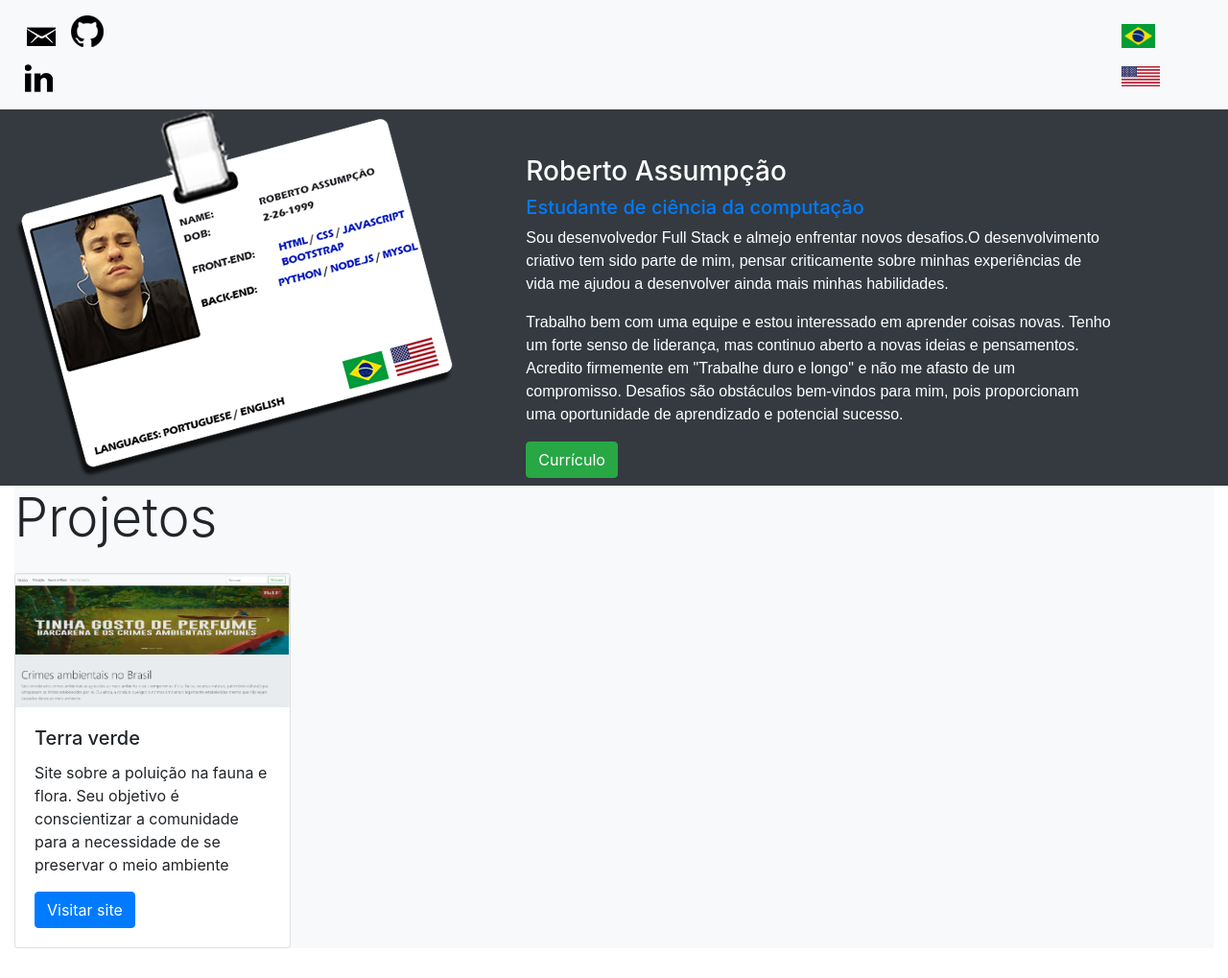
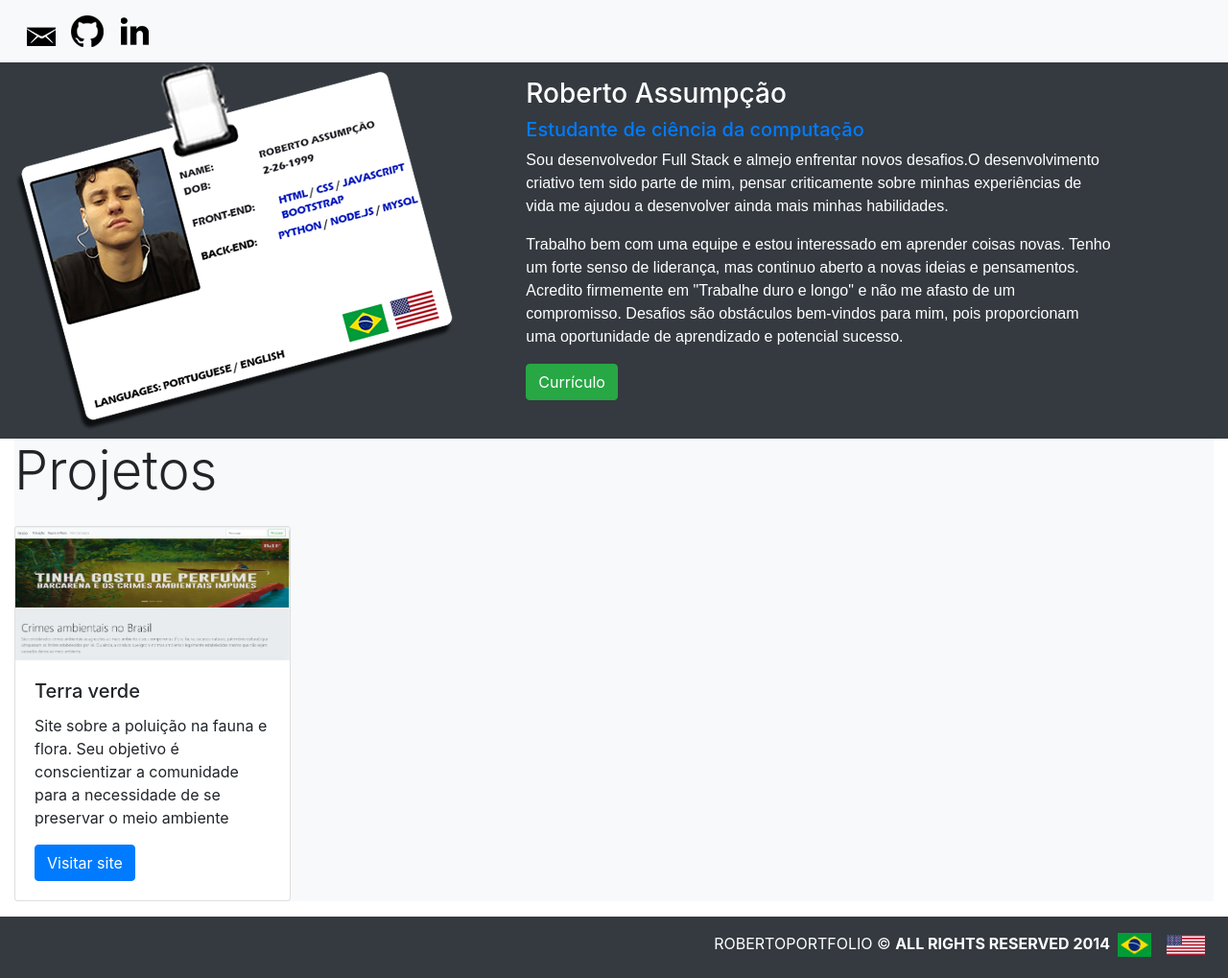
Before and after one commit to RobertoAssumpcao/portfolio, a plain HTML site: page index.html in a window 1280 px wide. Shown: the whole page at 96% size. Before the commit the page ends 988 px from the top, so only its background shows below. Drawn offline with nearby package versions, Linux system fonts and the light colour scheme.

Commit message:
Adicionei rodapé e consertei um erro responsivo

```diff
--- a/index.html
+++ b/index.html
@@ -13,14 +13,10 @@
   <body>
       <!-- Start Header area-->
       <nav class="navbar navbar-expand navbar-light bg-light">
-          <div class="nav navbar-nav">
-              <a class="nav-item nav-link" href="mailto:robertopaiva26@outlook.com"><img src="img/email.png"></a>
-              <a class="nav-item nav-link" href="https://github.com/RobertoAssumpcao"><img src="img/github.png"></a>
-              <a class="nav-item nav-link" href="https://www.linkedin.com/in/roberto-assump%C3%A7%C3%A3o/"><img src="img/linkedin.png"></a>
-          </div>
-          <div class="nav navbar-nav" style="margin-left: 1000px;">
-            <a class="nav-item nav-link" href="index.html"><img style="width: 35px;" src="img/1280px-Flag_of_Brazil.svg.png" alt="versão português"></a>
-            <a class="nav-item nav-link" href="indexingles.html"><img style="width: 40px;" src="img/2000px-Flag_of_the_United_States.svg.png" alt="versão inglês"></a>
+        <div class="nav navbar-nav">
+          <a class="nav-item nav-link" href="mailto:robertopaiva26@outlook.com"><img src="img/email.png"></a>
+          <a class="nav-item nav-link" href="https://github.com/RobertoAssumpcao"><img src="img/github.png"></a>
+          <a class="nav-item nav-link" href="https://www.linkedin.com/in/roberto-assump%C3%A7%C3%A3o/"><img src="img/linkedin.png"></a>
         </div>
       </nav>
       <!-- End Header area-->
@@ -31,7 +27,7 @@
            <h1><img class="img-fluid" src="img/card.png" alt="Roberto"></h1>
           </div>
           <div class="col-xs-12 col-sm-12 col-md-6 col-lg-6">
-            <h3 class="text-white mt-5">Roberto Assumpção</h3>
+            <h3 class="text-white mt-3">Roberto Assumpção</h3>
             <h5 class="text-primary">Estudante de ciência da computação</h5>
             <p class="text-white" style="font-family: Arial, Helvetica, sans-serif;">Sou desenvolvedor Full Stack e almejo enfrentar novos
               desafios.O desenvolvimento criativo tem sido parte de mim, pensar criticamente sobre minhas experiências de vida me ajudou a desenvolver ainda mais minhas habilidades.</p>
@@ -54,6 +50,15 @@
       <!-- End projetos area-->
       </div>
       <!-- End main area-->
+      <!-- Start footer-->
+      <nav class="navbar navbar-expand navbar-dark bg-dark d-flex justify-content-end mt-3">
+        <div class="nav navbar-nav">
+          <p class="text-white mt-2">ROBERTOPORTFOLIO © <b>ALL RIGHTS RESERVED 2014</b><br/></p>
+          <a class="nav-item nav-link" href="index.html"><img class="img-fluid" style="width: 35px;" src="img/1280px-Flag_of_Brazil.svg.png" alt="versão português"></a>
+          <a class="nav-item nav-link" href="indexingles.html"><img class="img-fluid" style="width: 40px;" src="img/2000px-Flag_of_the_United_States.svg.png" alt="versão inglês"></a>
+        </div>
+      </nav>
+      <!-- End footer-->
     <!-- Optional JavaScript -->
     <!-- jQuery first, then Popper.js, then Bootstrap JS -->
     <script src="https://code.jquery.com/jquery-3.3.1.slim.min.js" integrity="sha384-q8i/X+965DzO0rT7abK41JStQIAqVgRVzpbzo5smXKp4YfRvH+8abtTE1Pi6jizo" crossorigin="anonymous"></script>
```
Also changed, not shown: indexingles.html (+9 -4 lines).
